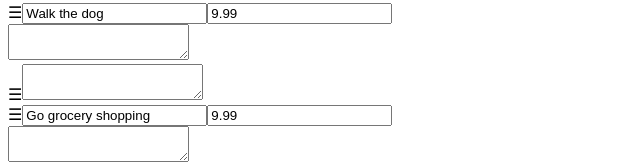
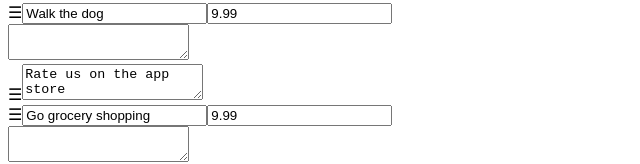
Before and after one commit to joaomarceloods/cardapiooo, a Next.js app: page / in a window 1280 px wide. Shown: the part 276-440 px from the top of the page, without its empty margins (0-640 px from the left). Built offline with nearby package versions, Linux system fonts and the light colour scheme.

Commit message:
Fix empty Remark component

```diff
--- a/src/components/board/components/items/remark.tsx
+++ b/src/components/board/components/items/remark.tsx
@@ -8,8 +8,7 @@ import {
 const Product = ({ id }: { id: string }) => {
   const board = useBoard()
   const dispatch = useBoardDispatch()
-
-  const { content } = board.items[id] as RemarkData
+  const { content } = board.items[id].data as RemarkData
 
   return (
     <>
```
